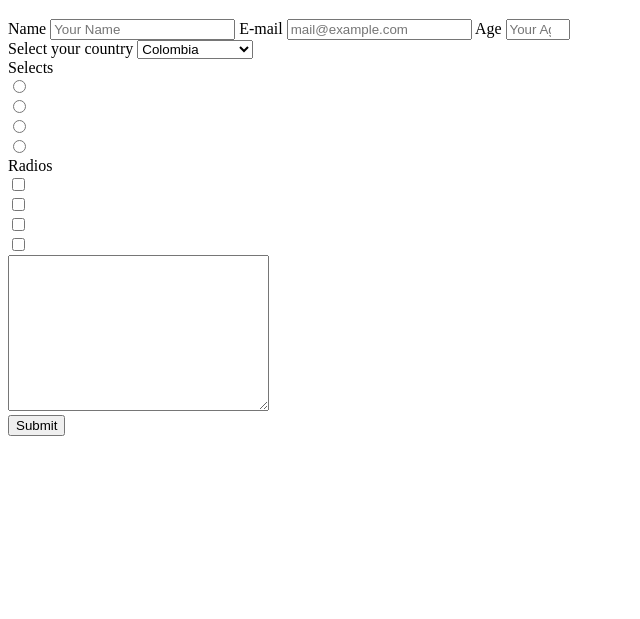
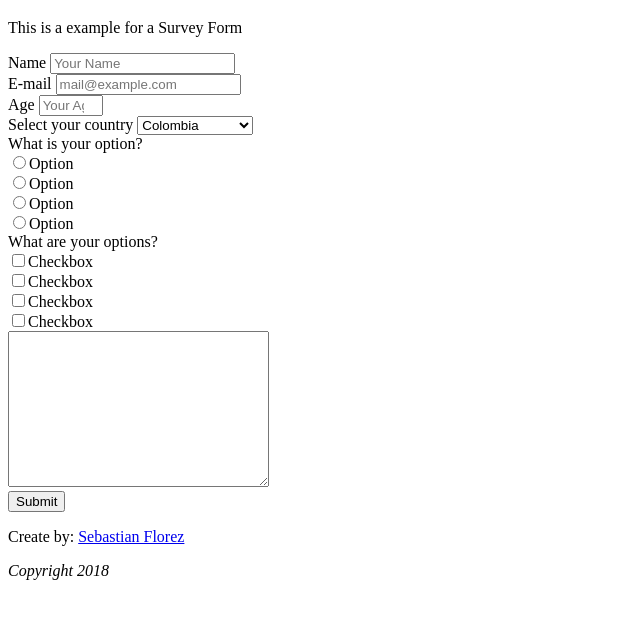
Before and after one commit to florezsebas/Survey-Form, a plain HTML site: page index.html in a window 1280 px wide. Shown: the part 61-680 px from the top of the page, without its empty margins (0-640 px from the left). Drawn offline with Linux system fonts and the light colour scheme.

Commit message:
Small changes HTML layout

```diff
--- a/index.html
+++ b/index.html
@@ -6,28 +6,32 @@
     <meta http-equiv="X-UA-Compatible" content="ie=edge">
     <title>Survey Form</title>
     <link rel="stylesheet" href="css/style.css">
+    <link href="https://fonts.googleapis.com/css?family=Roboto:300" rel="stylesheet">
 </head>
 <body>
+    <div class="container">
         <header>
             <h1 id="title">Survey Title</h1>
         </header>
-    <main>
-        <div id="description">
-            <p></p>
-        </div>
-        <div class="container form">
+        <p id="description">This is a example for a Survey Form</p>
+        <div class="container-form">
             <form id="survey-form" method="GET" action="">
                 <div class="personal-info">
-                    <label for="name">Name</label>
-                    <input id="name" type="text" placeholder="Your Name">
-
-                    <label for="email">E-mail</label>
-                    <input id="email" type="email" placeholder="mail@example.com">
-
-                    <label for="number">Age</label>
-                    <input id="number" type="number" placeholder="Your Age" min="21" max="110">
+                    <div class="form-group">
+                        <label id="name-label" for="name">Name</label>
+                        <input class="input-field" id="name" type="text" placeholder="Your Name" required>
+                    </div>
+                    <div class="form-group">
+                        <label id="email-label" for="email">E-mail</label>
+                        <input class="input-field" id="email" type="email" placeholder="mail@example.com" required>
+                    </div>
+                    <div class="form-group">
+                        <label id="number-label" for="number">Age</label>
+                        <input class="input-field" id="number" type="number" placeholder="Your Age" pattern="[0-9]" min="21" max="110">
+                    </div>
                 </div>
                 <div class="selects">
+                    <div class="form-group">
                         <label for="">Select your country</label>
                         <select name="" id="dropdown">
                             <option value="">Colombia</option>
@@ -36,31 +40,48 @@
                             <option value="">Mexico</option>
                         </select>
                     </div>
+                </div>
+                <div class="form-group">
                     <div class="radio-buttons">
-                    <label for="">Selects</label>
+                        <label for="">What is your option?</label>
                         <div>
-                        <input type="radio" name="" value=""><br>
-                        <input type="radio" name="" value=""><br>
-                        <input type="radio" name="" value=""><br>
-                        <input type="radio" name="" value=""><br>
+                            <input type="radio" name="option" value="1" >Option<br>
+                            <input type="radio" name="option" value="1" >Option<br>
+                            <input type="radio" name="option" value="1" >Option<br>
+                            <input type="radio" name="option" value="1" >Option<br>
                         </div>
                     </div>
+                </div>
+                <div class="form-group">
                     <div class="checkbox-buttons">
-                    <label for="">Radios</label>
+                        <label for="">What are your options?</label>
                         <div>
-                        <input type="checkbox" value=""><br>
-                        <input type="checkbox" value=""><br>
-                        <input type="checkbox" value=""><br>
-                        <input type="checkbox" value=""><br>
+                            <input type="checkbox" value="1">Checkbox<br>
+                            <input type="checkbox" value="2">Checkbox<br>
+                            <input type="checkbox" value="3">Checkbox<br>
+                            <input type="checkbox" value="4">Checkbox<br>
                         </div>
                     </div>
+                </div>
+                <div class="form-group">
                     <div class="textarea">
                         <label for=""></label>
                         <textarea name="" id="" cols="30" rows="10"></textarea>
                     </div>
+                </div>
+                <div class="form-group">
                     <input id="submit" type="submit" value="Submit">
+                </div>
             </form>
         </div>
-    </main>
+        <footer>
+            <div class="contact me">
+                <p>Create by: <a href="https://www.freecodecamp.org/florezsebas">Sebastian Florez</a></p>
+            </div>
+            <div class="copyright">
+                <p><i class="fas fa-copyright">Copyright 2018</i></p>
+            </div>
+        </footer>
+    </div>
 </body>
 </html>
```
Lines whose indentation alone changed are shown as unchanged.
